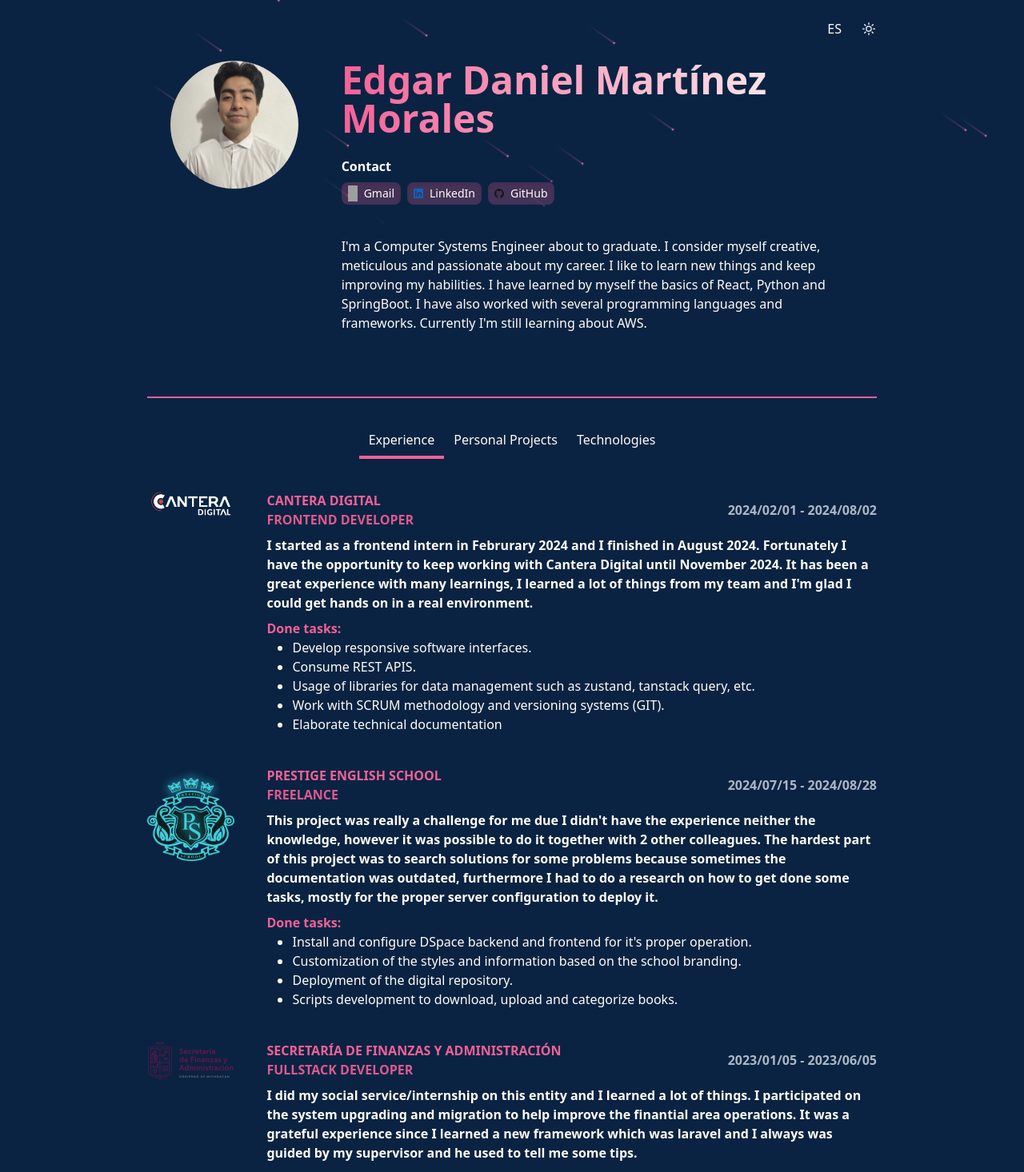
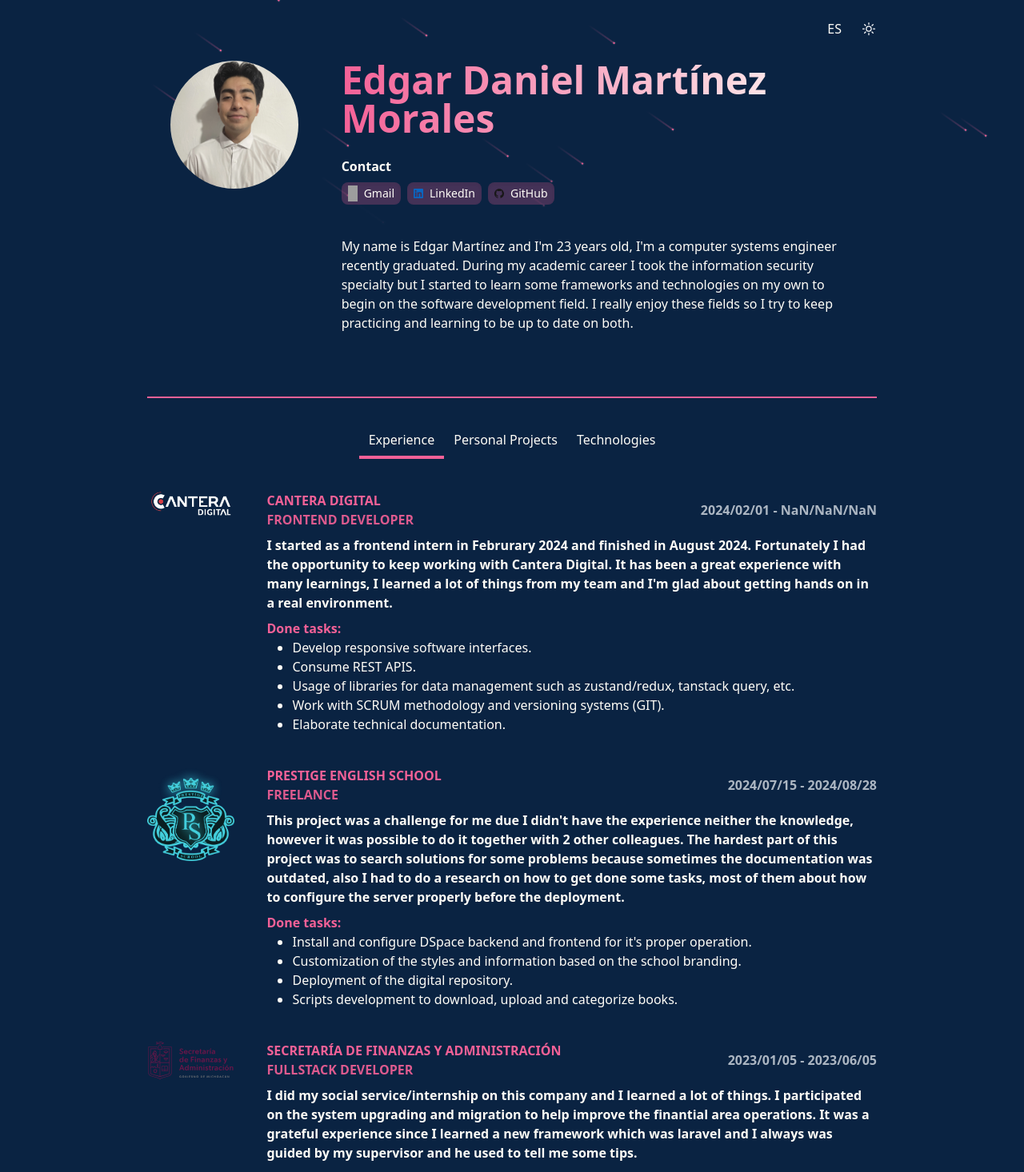
Before and after one commit to DanielMMITM/portfolio, a React (Vite) app: page / in a window 1280 px wide. Shown: the top 1466 px of the page at 80% size. Built offline with nearby package versions, Linux system fonts and the light colour scheme; grey boxes are pictures that could not be loaded; the HTML template or start-up script is replaced by a standard one.

Commit message:
Update - update messages

```diff
--- a/src/constants/english.ts
+++ b/src/constants/english.ts
@@ -1,7 +1,7 @@
 export const SELF_DESCRIPTION_EN =
-  "I'm a Computer Systems Engineer about to graduate. I consider myself creative, meticulous and passionate about my career. I like to learn new things and keep improving my habilities. I have learned by myself the basics of React, Python and SpringBoot. I have also worked with several programming languages and frameworks. Currently I'm still learning about AWS.";
+  "My name is Edgar Martínez and I'm 23 years old, I'm a computer systems engineer recently graduated. During my academic career I took the information security specialty but I started to learn some frameworks and technologies on my own to begin on the software development field. I really enjoy these fields so I try to keep practicing and learning to be up to date on both.";
 export const EXPERIENCE = 'Experience';
 export const PROJECTS = 'Personal Projects';
 export const TECHNOLOGIES = 'Technologies';
 export const TASKS = 'Done tasks:';
-export const TECHNOLOGIES_DESC_EN = `Here are some technologies I've been using and implementing in my professional career, academic and in personal projects. Currently I'm trying to learn new technologies and practice with the displayed ones, I usually like to use SpringBoot on backend and React on frontend `;
+export const TECHNOLOGIES_DESC_EN = `Here are some technologies I've worked with in frontend, backend and in cybersecurity field. I've barely used some of these techonologies but I have a basically knowledge on them. I usually like to work with React and SpringBoot. `;
--- a/src/constants/spanish.ts
+++ b/src/constants/spanish.ts
@@ -1,8 +1,8 @@
 export const SELF_DESCRIPTION_ES =
-  'Soy ingeniero en sistemas computacionales y actualmente me encuentro a la espera de mi graduación. Me considero como una persona creativa, graciosa, meticulosa y apasionada por la tecnología; me gusta aprender nuevas cosas cada día y constantemente busco algo que aprender ya sea practicando, leyendo o viendo. Aprendí por mi cuenta lo básico de React, Python y SpringBoot. He trabajado con muchos lenguajes de programación y frameworks. Por ahora me encuentro aprendiendo más y más acerca de AWS.';
+  'Mi nombre es Edgar Martínez, tengo 23 años y soy ingeniero en sistemas computacionales recientemente graduado. Me especialicé en seguridad de la información durante mi carrera académica pero por mi cuenta comencé a aprender frameworks y tecnologías para comenzar profesionalmente en el desarrollo de software. Me gustan mucho estos 2 campos por lo que intento practicar y mantenerme al día en ambos.';
 export const EXPERIENCIA = 'Experiencia';
 export const PROYECTOS = 'Proyectos Personales';
 export const TECNOLOGIAS = 'Tecnologías';
 export const TAREAS = 'Tareas realizadas:';
 export const TECHNOLOGIES_DESC_ES =
-  'Estas son algunas de las tecnologías que he utilizado e implementado en mi carrera academica, profesional y proyectos personales. Actualmente sigo intentando aprender nuevas tecnologías y practicando en estas mismas, generalmente me gusta utilizar SpringBoot para el backend y React para el frontend.';
+  'Estas son algunas de las tecnologías con las que he trabajado en el ámbito frontend, backend y en ciberseguridad. Algunas de estas han sido de manera superficial pero cuento con conocimientos en dichas tecnologías. Generalmente me gusta trabajar con React y SpringBoot para desarrollar.';
--- a/src/data/experience.ts
+++ b/src/data/experience.ts
@@ -14,11 +14,11 @@ export const experience = [
     },
     employer: 'CANTERA DIGITAL',
     startDate: '2024/02/01',
-    endDate: '2024/08/02',
+    endDate: '',
     jobTitle: 'FRONTEND DEVELOPER',
     descES:
-      'Empecé como practicante frontend en Febrero del 2024 y terminé en Agosto del 2024, afortunadamente tengo actualmente la oportunidad de seguir colaborando con ellos hasta Noviembre del 2024. Sin duda, ha sido una experiencia de mucho aprendizaje para mi perfil como desarrollador, aprendí mucho de mis compañeros de equipo y ha sido una experiencia muy grata el poder aportar valor a proyectos en el ambiente laboral.',
-    descEn: `I started as a frontend intern in Februrary 2024 and I finished in August 2024. Fortunately I have the opportunity to keep working with Cantera Digital until November 2024. It has been a great experience with many learnings, I learned a lot of things from my team and I'm glad I could get hands on in a real environment. `,
+      'Empecé como practicante frontend en Febrero del 2024 y terminé en Agosto del 2024, afortunadamente tengo actualmente la oportunidad de seguir colaborando con ellos. Sin duda, ha sido una experiencia de mucho aprendizaje para mi perfil como desarrollador, aprendí mucho de mis compañeros de equipo y ha sido una experiencia muy grata el poder aportar valor a proyectos en el ambiente laboral.',
+    descEn: `I started as a frontend intern in Februrary 2024 and finished in August 2024. Fortunately I had the opportunity to keep working with Cantera Digital. It has been a great experience with many learnings, I learned a lot of things from my team and I'm glad about getting hands on in a real environment.`,
     tasks: [
       {
         id: 1,
@@ -33,9 +33,9 @@ export const experience = [
       {
         id: 3,
         taskDescES:
-          'Uso de librerías para la administración de datos como zustand, tanstack query, etc.',
+          'Uso de librerías para la administración de datos como zustand/redux, tanstack query, etc.',
         taskDescEN:
-          'Usage of libraries for data management such as zustand, tanstack query, etc.',
+          'Usage of libraries for data management such as zustand/redux, tanstack query, etc.',
       },
       {
         id: 4,
@@ -46,7 +46,7 @@ export const experience = [
       {
         id: 5,
         taskDescES: 'Elaboración de documentación técnica del proyecto.',
-        taskDescEN: 'Elaborate technical documentation',
+        taskDescEN: 'Elaborate technical documentation.',
       },
     ],
   },
@@ -64,7 +64,7 @@ export const experience = [
     jobTitle: 'FREELANCE',
     descES:
       'Este proyecto fue un desafío, ya que, no contaba con la experiencia ni los conocimientos necesarios, aún así fue posible realizarlo junto con otros 2 compañeros. Sin duda la parte más dificil fue buscar y encontrar soluciones a los problemas ya que en ocasiones la documentación no estaba actualizada, además de que tuve que investigar como hacer ciertas tareas para la correcta configuración del entorno para producción.',
-    descEn: `This project was really a challenge for me due I didn't have the experience neither the knowledge, however it was possible to do it together with 2 other colleagues. The hardest part of this project was to search solutions for some problems because sometimes the documentation was outdated, furthermore I had to do a research on how to get done some tasks, mostly for the proper server configuration to deploy it.`,
+    descEn: `This project was a challenge for me due I didn't have the experience neither the knowledge, however it was possible to do it together with 2 other colleagues. The hardest part of this project was to search solutions for some problems because sometimes the documentation was outdated, also I had to do a research on how to get done some tasks, most of them about how to configure the server properly before the deployment.`,
     tasks: [
       {
         id: 1,
@@ -108,7 +108,7 @@ export const experience = [
     descES:
       'Realicé mi servicio social en esta dependencia y los aprendizajes fueron muy buenos. Participé en la migración y mejora del sistema para apoyar al área financiera en la consulta de información y procesos para los trámites. Fue una buena experiencia ya que aprendí un nuevo framework el cual fue laravel, además de que siempre fui apoyado por mi supervisor y el solía compartir muchos tips conmigo.',
     descEn:
-      'I did my social service/internship on this entity and I learned a lot of things. I participated on the system upgrading and migration to help improve the finantial area operations. It was a grateful experience since I learned a new framework which was laravel and I always was guided by my supervisor and he used to tell me some tips.',
+      'I did my social service/internship on this company and I learned a lot of things. I participated on the system upgrading and migration to help improve the finantial area operations. It was a grateful experience since I learned a new framework which was laravel and I always was guided by my supervisor and he used to tell me some tips.',
     tasks: [
       {
         id: 1,
@@ -154,7 +154,7 @@ export const experience = [
     jobTitle: 'FULLSTACK DEVELOPER',
     descES:
       'Este proyecto fue llevado a cabo por un equipo de 5 personas, el cual se desarrollo un CMS (Sistema de Gestión de Contenidos) para una empresa de servicios técnicos residenciales. Este cliente fue conseguido por una maestra, la cual nos brindó el apoyo para tener nuestro primer acercamiento en el mundo laboral, de tal manera que pudieramos aprender, trabajar y desarrollar el proyecto para un cliente real.',
-    descEn: `This project was developed by me and 4 more persons. We've developed a CMS (Content Management System) to allow the user manage it's own information which is displayed on the website. This software was about a website for technical residential services. This project was my first aproach into the real world since a teacher brought us this opportunity so we can learn a lot of things from it.`,
+    descEn: `This project was developed by me and 4 more persons. We developed a CMS (Content Management System) to allow the user manage the information displayed on the website. This software was about a website for technical residential services and this project was my first aproach into the real world, thanks to a teacher who reach a real client to bring us this challenge..`,
     tasks: [
       {
         id: 1,
--- a/src/data/projects.ts
+++ b/src/data/projects.ts
@@ -16,7 +16,7 @@ export const projects = [
     banner: forumBanner,
     descES:
       'Para este proyecto, decidí crear un sitio web totalmente responsivo utilizando sass y Material UI. Este foro te permite realizar todas las operaciones CRUD en usuarios, publicaciones y respuestas; además, todas las operaciones necesitan un token JWT. También hay una función genial para seleccionar una solución para tu publicación. La API REST está bien documentada gracias a Swagger.',
-    descEN: `For this project I decided to do a full responsive website by using sass and Material UI. This forum allows you to do all CRUD operations on users, posts and answers, furthermore, all operations need a JWT token. Also there is a cool feature to select a solution for your post. The REST API is well documented thanks to swagger.`,
+    descEN: `For this project I decided to do a full responsive website by using sass and Material UI. This forum allows you to do all CRUD operations on users, posts and answers, furthermore, all operations need a JWT token, also there is a cool feature to select a solution for your post. The REST API is well documented thanks to swagger.`,
     technologies: [
       { id: 1, name: 'React', icon: react },
       { id: 2, name: 'TypeScript', icon: typescript },
@@ -33,7 +33,7 @@ export const projects = [
     banner: texEncryptorBanner,
     descES:
       'Este proyecto se centra en proporcionar una entrada de usuario y cifrar el texto; este se muestra y se proporciona la opción de descifrado. El proyecto tiene 2 algoritmos de cifrado y estos se invocan a través de los puntos finales de la API REST. La interfaz de usuario implementa un componente de consola para brindar una mejor experiencia durante el cifrado.',
-    descEN: `This project focuses on give an user input and encrypt the text, this one is displayed and the decrypt option is given. The project has 2 encryption algorithms and this ones are called through the REST API endpoints. The user interface implements a console component to bring a better experience while encrypting. `,
+    descEN: `This project focuses on give an user input and encrypt the text, this one is displayed and the decrypt option is given. The project has 2 encryption algorithms and this ones are called through the REST API endpoints. The user interface implements a console component to bring a better experience while encrypting since the encryption algorithms work with some flags which are common on the command lines. `,
     technologies: [
       { id: 1, name: 'React', icon: react },
       { id: 2, name: 'JavaScript', icon: javascript },
```
